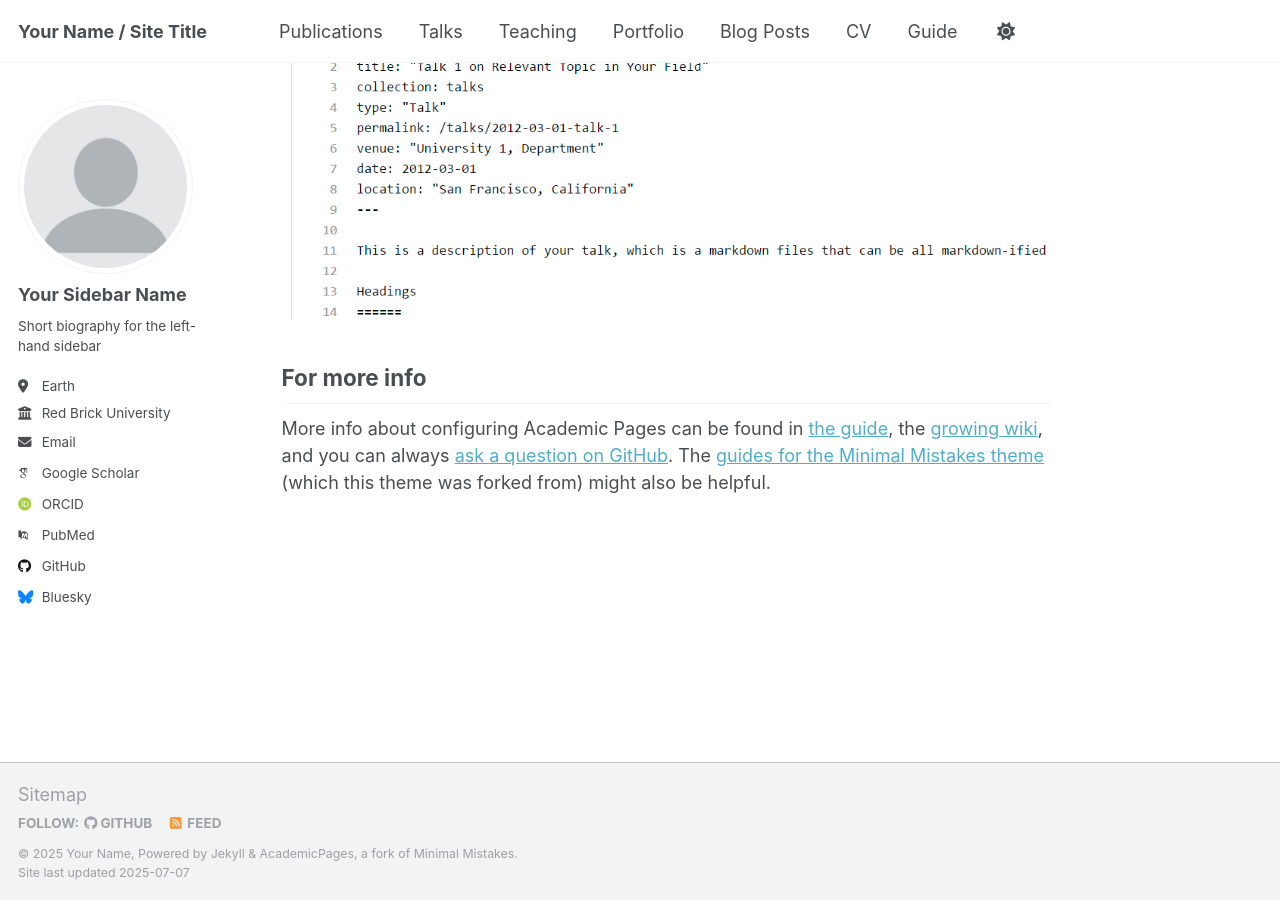
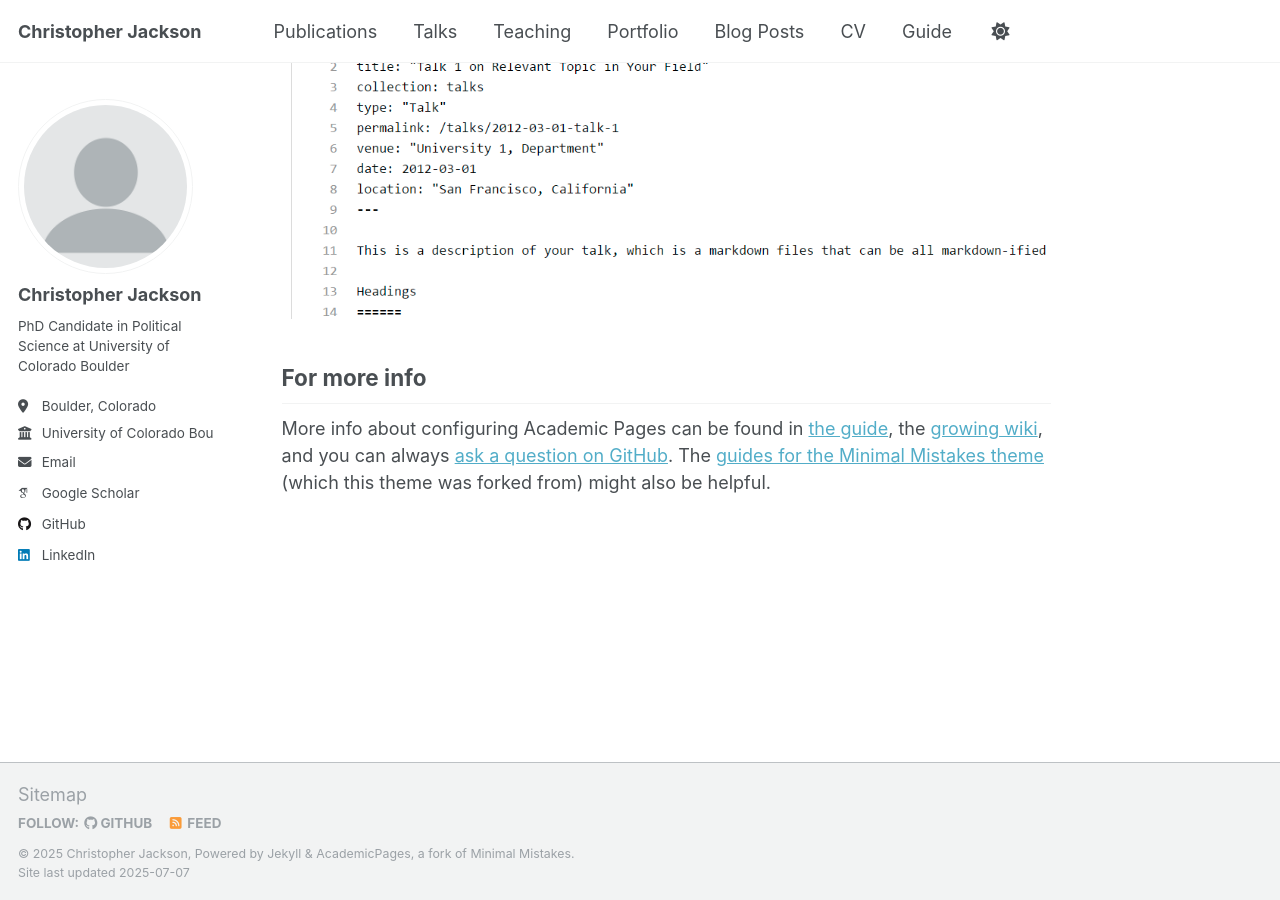
Before and after one commit to chja6843/chja6843.github.io, a Jekyll site: the page built from _pages/about.md, in a window 1280 px wide and 900 px high, scrolled down 2880 px. Built offline with Jekyll 4.4.1, drawn with Linux system fonts in a browser that asks for light colours; some web fonts are replaced; a script that is not in the unit is left out.

Commit message:
_config.yml

```diff
--- a/_config.yml
+++ b/_config.yml
@@ -9,13 +9,13 @@
 # Basic Site Settings
 locale                   : "en-US"
 site_theme               : "default"
-title                    : "Your Name / Site Title"
+title                    : "Christopher Jackson"
 title_separator          : "-"
-name                     : &name "Your Name"
-description              : &description "personal description"
-url                      : https://academicpages.github.io # the base hostname & protocol for your site e.g. "https://[your GitHub username].github.io" or if you already have some other page hosted on Github then use "https://[your GitHub username].github.io/[Your Repo Name]"
-baseurl                  : "" # the subpath of your site, e.g. "/blog"
-repository               : "academicpages/academicpages.github.io"
+name                     : &name "Christopher Jackson"
+description              : &description "PhD Candidate in Political Science studying emotional responses to political violence and conflict spillover effects"
+url                      : https://chja6843.github.io
+baseurl                  : ""
+repository               : "chja6843/chja6843.github.io"
 
 # Site Author - The following control what appear as part of the author content on the side bar.
 #               If a field is blank the icon and link will not appear, otherwise it will be shown.
@@ -23,59 +23,59 @@ repository               : "academicpages/academicpages.github.io"
 author:
   # Biographic information
   avatar           : "profile.png"
-  name             : "Your Sidebar Name"
-  pronouns         : # example: "she/her"
-  bio              : "Short biography for the left-hand sidebar"
-  location         : "Earth"
-  employer         : "Red Brick University"
-  uri              : # URL
-  email            : "none@example.org"
+  name             : "Christopher Jackson"
+  pronouns         :
+  bio              : "PhD Candidate in Political Science at University of Colorado Boulder"
+  location         : "Boulder, Colorado"
+  employer         : "University of Colorado Boulder"
+  uri              :
+  email            : "christopher.jackson@colorado.edu"
 
   # Academic websites
-  academia         : # URL
-  arxiv            : # URL - Update with the correct link to your profile
-  googlescholar    : "https://scholar.google.com/citations?user=PS_CX0AAAAAJ"
-  impactstory      : # URL
-  orcid            : "http://orcid.org/yourorcidurl"
-  semantic         : # URL
-  pubmed           : "https://www.ncbi.nlm.nih.gov/pubmed/?term=john+snow"
-  researchgate     : # URL
-  scopus           : # URL
+  academia         :
+  arxiv            :
+  googlescholar    : "https://scholar.google.com/citations?user=KuUY8BgAAAAJ"
+  impactstory      :
+  orcid            :
+  semantic         :
+  pubmed           :
+  researchgate     :
+  scopus           :
 
   # Repositories and software development
-  bitbucket        : # Username - Update with your username on the site
-  codepen          : # Username
-  dribbble         : # Username
-  github           : "academicpages"
-  kaggle           : # Username
-  stackoverflow    : # User number or user number and name (i.e., use "1" or "1/jeff-atwood")
+  bitbucket        :
+  codepen          :
+  dribbble         :
+  github           : "chja6843"
+  kaggle           :
+  stackoverflow    :
 
-  # Social media
-  artstation       : # Username
-  bluesky          : "bsky.app" # Replace this with you Bluesky username
-  facebook         : # Username
-  flickr           : # Username
-  foursquare       : # Username
-  goodreads        : # Username
-  google_plus      : # Username
-  keybase          : # Username
-  instagram        : # Username
-  lastfm           : # Username
-  linkedin         : # Username
-  mastodon         : # URL
-  medium           : # URL
-  pinterest        : # Username
-  soundcloud       : # Username
-  steam            : # Username
-  telegram         : # URL
-  tumblr           : # Username
-  twitter          : # Username for X / Twitter
-  vine             : # Username
-  weibo            : # Username
-  wikipedia        : # Username
-  xing             : # Username
-  youtube          : # Username
-  zhihu            : # Username
+  # Social media (only include if you want them on your academic site)
+  artstation       :
+  bluesky          :
+  facebook         :
+  flickr           :
+  foursquare       :
+  goodreads        :
+  google_plus      :
+  keybase          :
+  instagram        :
+  lastfm           :
+  linkedin         : "christopher-jackson-071017305"
+  mastodon         :
+  medium           :
+  pinterest        :
+  soundcloud       :
+  steam            :
+  telegram         :
+  tumblr           :
+  twitter          :
+  vine             :
+  weibo            :
+  wikipedia        :
+  xing             :
+  youtube          :
+  zhihu            :
 
 # Publication Category - The following the list of publication categories and their headings
 publication_category:
@@ -123,13 +123,11 @@ atom_feed:
   hide                   : false     # change to true to hide the RSS feed in the footer
   path                   : # blank (default) uses feed.xml
 
-
 # SEO Related
 google_site_verification :
 bing_site_verification   :
 alexa_site_verification  :
 yandex_site_verification :
-
 
 # Social Sharing
 twitter:
@@ -147,13 +145,11 @@ social:
   name                   : # If the user or organization name differs from the site's name
   links: # An array of links to social media profiles
 
-
 # Analytics
 analytics:
   provider               :  "false" # false (default), "google", "google-universal", "google-analytics-4", "custom"
   google:
     tracking_id          :
-
 
 # Reading Files
 include:
@@ -193,14 +189,12 @@ keep_files:
 encoding: "utf-8"
 markdown_ext: "markdown,mkdown,mkdn,mkd,md"
 
-
 # Conversion
 markdown: kramdown
 highlighter: rouge
 lsi: false
 excerpt_separator: "\n\n"
 incremental: false
-
 
 # Markdown Processing
 kramdown:
@@ -212,7 +206,6 @@ kramdown:
   toc_levels: 1..6
   smart_quotes: lsquo,rsquo,ldquo,rdquo
   enable_coderay: false
-
 
 # These settings control the types of collections used by the template
 collections:
@@ -228,7 +221,6 @@ collections:
   talks:
     output: true
     permalink: /:collection/:path/
-
 
 # These settings control how pages and collections are included in the site
 defaults:
@@ -286,19 +278,16 @@ defaults:
       author_profile: true
       share: true
 
-
 # Sass/SCSS
 sass:
   sass_dir: _sass
   style: compressed # http://sass-lang.com/documentation/file.SASS_REFERENCE.html#output_style
-
 
 # Outputting
 permalink: /:categories/:title/
 # paginate: 5 # amount of posts to show
 # paginate_path: /page:num/
 timezone: Etc/UTC # http://en.wikipedia.org/wiki/List_of_tz_database_time_zones
-
 
 # Plugins
 plugins:
@@ -317,7 +306,6 @@ whitelist:
   - jekyll-sitemap
   - jekyll-redirect-from
   - jemoji
-
 
 # Archives
 #  Type
@@ -347,7 +335,6 @@ tag_archive:
 #     category: /categories/:name/
 #     tag: /tags/:name/
 
-
 # HTML Compression
 # - http://jch.penibelst.de/
 compress_html:
```
